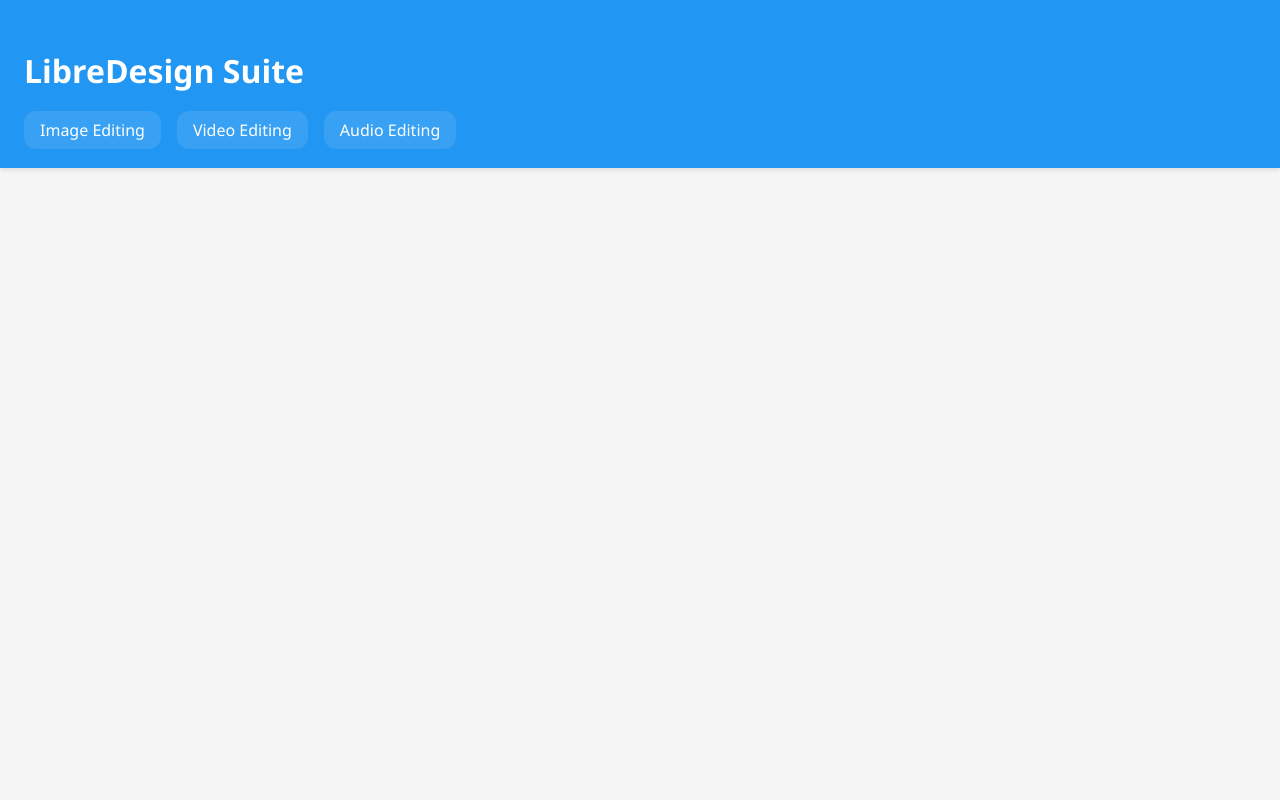
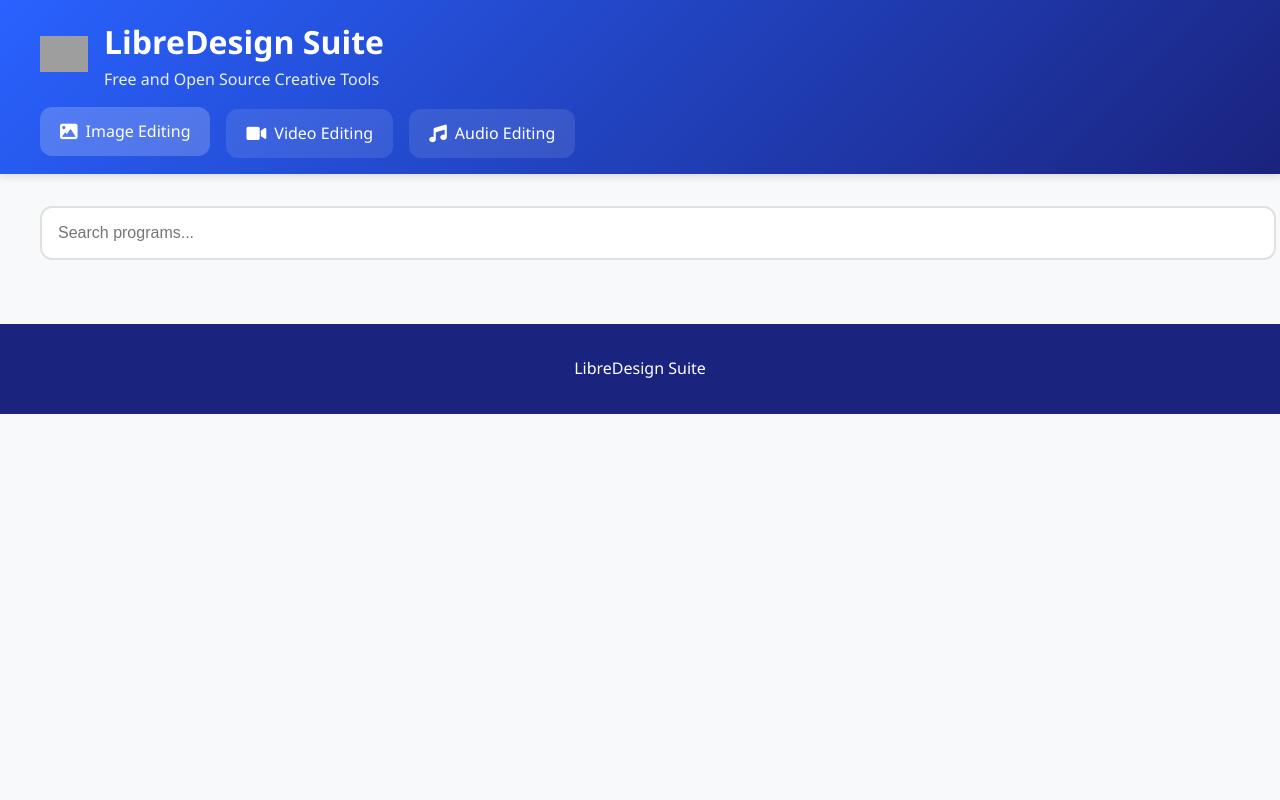
Before and after one commit to FrecceNere/libredesign-suite, a Flask app: page / in a window 1280 px wide. Run offline with Flask 3, Linux system fonts and the light colour scheme; grey boxes are pictures that could not be loaded.

Commit message:
Changed the ui and maked some optimizations

```diff
--- a/src/frontend/static/css/style.css
+++ b/src/frontend/static/css/style.css
@@ -1,13 +1,14 @@
 :root {
-    --primary-color: #2196F3;
-    --secondary-color: #FFC107;
-    --success-color: #4CAF50;
+    --primary-color: #2962ff;
+    --secondary-color: #ffc107;
+    --success-color: #4caf50;
     --error-color: #f44336;
-    --background-color: #f5f5f5;
+    --background-color: #f8f9fa;
     --card-background: #ffffff;
     --text-color: #333333;
     --border-radius: 12px;
-    --spacing: 1.5rem;
+    --header-height: 160px;
+    --transition-speed: 0.3s;
 }
 
 body {
@@ -27,13 +28,48 @@
 }
 
 header {
-    background-color: var(--primary-color);
+    background: linear-gradient(135deg, var(--primary-color), #1a237e);
     color: white;
-    padding: var(--spacing);
-    box-shadow: 0 2px 4px rgba(0,0,0,0.1);
+    padding: 1rem;
+    box-shadow: 0 2px 8px rgba(0,0,0,0.15);
     position: sticky;
     top: 0;
     z-index: 100;
+}
+
+.header-content {
+    max-width: 1200px;
+    margin: 0 auto;
+    padding: 0 1rem;
+}
+
+.logo-area {
+    display: flex;
+    align-items: center;
+    gap: 1rem;
+    margin-bottom: 1rem;
+}
+
+.logo {
+    width: 48px;
+    height: 48px;
+    object-fit: contain;
+}
+
+.title-area {
+    flex: 1;
+}
+
+h1 {
+    margin: 0;
+    font-size: 2rem;
+    font-weight: 600;
+}
+
+.subtitle {
+    margin: 0;
+    opacity: 0.9;
+    font-size: 1rem;
 }
 
 nav {
@@ -52,9 +88,12 @@
 nav a {
     color: white;
     text-decoration: none;
-    padding: 0.5rem 1rem;
+    padding: 0.75rem 1.25rem;
     border-radius: var(--border-radius);
-    transition: all 0.3s ease;
+    transition: all var(--transition-speed) ease;
+    display: flex;
+    align-items: center;
+    gap: 0.5rem;
     background: rgba(255,255,255,0.1);
 }
 
@@ -63,17 +102,44 @@
     transform: translateY(-2px);
 }
 
+nav a i {
+    font-size: 1.1rem;
+}
+
+.search-bar {
+    max-width: 1200px;
+    margin: 2rem auto;
+    padding: 0 1rem;
+}
+
+#program-search {
+    width: 100%;
+    padding: 1rem;
+    border: 2px solid #e0e0e0;
+    border-radius: var(--border-radius);
+    font-size: 1rem;
+    transition: all var(--transition-speed) ease;
+}
+
+#program-search:focus {
+    outline: none;
+    border-color: var(--primary-color);
+    box-shadow: 0 0 0 4px rgba(41, 98, 255, 0.1);
+}
+
 #programs-container {
+    max-width: 1200px;
+    margin: 0 auto 2rem;
+    padding: 0 1rem;
     display: grid;
     grid-template-columns: repeat(auto-fit, minmax(350px, 1fr));
-    gap: var(--spacing);
-    padding: var(--spacing);
+    gap: 2rem;
 }
 
 .program-card {
     background: var(--card-background);
     border-radius: var(--border-radius);
-    padding: var(--spacing);
+    padding: 1.5rem;
     box-shadow: 0 2px 8px rgba(0,0,0,0.1);
     transition: transform 0.3s ease, box-shadow 0.3s ease;
     display: flex;
@@ -237,9 +308,34 @@
     to { transform: translateY(0); opacity: 1; }
 }
 
+footer {
+    background: #1a237e;
+    color: white;
+    text-align: center;
+    padding: 1rem;
+    margin-top: auto;
+}
+
 @media (max-width: 768px) {
     :root {
-        --spacing: 1rem;
+        --header-height: 200px;
+    }
+
+    .header-content {
+        text-align: center;
+    }
+
+    .logo-area {
+        flex-direction: column;
+    }
+
+    nav ul {
+        flex-direction: column;
+        gap: 0.5rem;
+    }
+
+    #programs-container {
+        grid-template-columns: 1fr;
     }
 
     .program-header {
--- a/src/frontend/static/js/main.js
+++ b/src/frontend/static/js/main.js
@@ -1,56 +1,58 @@
 document.addEventListener('DOMContentLoaded', async () => {
     const programsContainer = document.getElementById('programs-container');
     const navLinks = document.querySelectorAll('nav a');
+    const searchInput = document.getElementById('program-search');
+    let currentPrograms = [];
+    let currentCategory = 'image_editing';
 
     async function loadPrograms(category = 'image_editing') {
+        currentCategory = category;
         const programs = await window.pywebview.api.get_programs();
+        currentPrograms = programs[category];
+        renderPrograms(currentPrograms);
+    }
+
+    function renderPrograms(programs) {
         programsContainer.innerHTML = '';
 
-        programs[category].forEach(program => {
+        if (programs.length === 0) {
+            programsContainer.innerHTML = `
+                <div class="no-results">
+                    <i class="fas fa-search"></i>
+                    <p>No programs found matching your search</p>
+                </div>
+            `;
+            return;
+        }
+
+        programs.forEach(program => {
             const card = document.createElement('div');
             card.className = 'program-card';
 
-            const variants = program.variants ?
-                program.variants.map(variant => `
-                    <button class="install-button ${variant.installed ? 'success' : ''}"
-                            data-program="${program.name}"
-                            data-variant="${variant.type}"
-                            ${variant.installed ? 'disabled' : ''}>
-                        <i class="fas ${variant.installed ? 'fa-check' : 'fa-download'}"></i>
-                        <span class="button-text">
-                            ${variant.installed ? 'Installed' : `Install ${variant.name}`}
-                        </span>
-                        <div class="install-progress"></div>
-                    </button>
-                `).join('') :
-                `<button class="install-button ${program.installed ? 'success' : ''}"
-                         data-program="${program.name}"
-                         data-variant="${program.defaultVariant || 'apt'}"
-                         ${program.installed ? 'disabled' : ''}>
-                    <i class="fas ${program.installed ? 'fa-check' : 'fa-download'}"></i>
-                    <span class="button-text">
-                        ${program.installed ? 'Installed' : `Install ${program.name}`}
-                    </span>
-                    <div class="install-progress"></div>
-                 </button>`;
+            const logoPath = program.logo || '/static/img/logos/default.png';
 
             card.innerHTML = `
                 <div class="program-header">
-                    <img src="${program.logo}" alt="${program.name} logo" class="program-logo">
-                    <div class="program-badges">
-                        <span class="program-category">${program.category}</span>
-                        ${program.isCustomized ? '<span class="custom-badge">Custom Patch</span>' : ''}
+                    <img src="${logoPath}" alt="${program.name} logo" class="program-logo">
+                    <div class="program-info">
+                        <h2>${program.name}</h2>
+                        <div class="program-badges">
+                            <span class="program-category">${program.category}</span>
+                            ${program.isCustomized ? '<span class="custom-badge">Custom Version Available</span>' : ''}
+                        </div>
                     </div>
                 </div>
-                <div class="program-info">
-                    <h2>${program.name}</h2>
-                    <p class="program-description">${program.description}</p>
-                    ${program.customDescription ? `<p class="custom-description">${program.customDescription}</p>` : ''}
-                    <div class="program-variants">
-                        ${variants}
-                    </div>
+                <p class="program-description">${program.description}</p>
+                ${program.isCustomized ? `
+                    <p class="custom-description">
+                        <i class="fas fa-magic"></i> ${program.customDescription}
+                    </p>
+                ` : ''}
+                <div class="program-variants">
+                    ${renderVariants(program)}
                 </div>
             `;
+
             programsContainer.appendChild(card);
         });
 
@@ -58,36 +60,71 @@
         document.querySelectorAll('.install-button').forEach(button => {
             button.addEventListener('click', async (e) => {
                 const btn = e.currentTarget;
-                const programName = btn.dataset.program;
+                const program = btn.dataset.program;
                 const variant = btn.dataset.variant;
 
+                btn.classList.add('installing');
                 btn.disabled = true;
-                btn.classList.add('installing');
-                btn.querySelector('.button-text').textContent = 'Installing...';
 
                 try {
-                    const result = await window.pywebview.api.install_program(programName, variant);
+                    const result = await window.pywebview.api.install_program(program, variant);
                     if (result.success) {
                         btn.classList.remove('installing');
                         btn.classList.add('success');
-                        btn.querySelector('.button-text').textContent = 'Installed';
-                        btn.querySelector('i').className = 'fas fa-check';
+                        btn.innerHTML = `
+                            <i class="fas fa-check"></i>
+                            <span class="button-text">Installed</span>
+                        `;
                     } else {
-                        btn.classList.remove('installing');
-                        btn.classList.add('error');
-                        btn.querySelector('.button-text').textContent = 'Error';
-                        btn.querySelector('i').className = 'fas fa-exclamation-triangle';
-                        showError(result.message);
+                        throw new Error(result.message);
                     }
                 } catch (error) {
                     btn.classList.remove('installing');
                     btn.classList.add('error');
-                    btn.querySelector('.button-text').textContent = 'Error';
-                    btn.querySelector('i').className = 'fas fa-exclamation-triangle';
-                    showError('Installation failed');
+                    btn.disabled = false;
+                    showError(`Failed to install ${program}: ${error.message}`);
                 }
             });
         });
+    }
+
+    function renderVariants(program) {
+        if (!program.variants) {
+            return `
+                <button class="install-button ${program.installed ? 'success' : ''}"
+                        data-program="${program.name}"
+                        data-variant="apt"
+                        ${program.installed ? 'disabled' : ''}>
+                    <i class="fas ${program.installed ? 'fa-check' : 'fa-download'}"></i>
+                    <span class="button-text">
+                        ${program.installed ? 'Installed' : `Install ${program.name}`}
+                    </span>
+                    <div class="install-progress"></div>
+                </button>
+            `;
+        }
+
+        return program.variants.map(variant => `
+            <button class="install-button ${variant.installed ? 'success' : ''}"
+                    data-program="${program.name}"
+                    data-variant="${variant.type}"
+                    ${variant.installed ? 'disabled' : ''}>
+                <i class="fas ${variant.installed ? 'fa-check' : 'fa-download'}"></i>
+                <span class="button-text">
+                    ${variant.installed ? 'Installed' : `Install ${variant.name}`}
+                </span>
+                <div class="install-progress"></div>
+            </button>
+        `).join('');
+    }
+
+    function filterPrograms(searchTerm) {
+        const filtered = currentPrograms.filter(program =>
+            program.name.toLowerCase().includes(searchTerm.toLowerCase()) ||
+            program.description.toLowerCase().includes(searchTerm.toLowerCase()) ||
+            program.category.toLowerCase().includes(searchTerm.toLowerCase())
+        );
+        renderPrograms(filtered);
     }
 
     function showError(message) {
@@ -101,15 +138,21 @@
         setTimeout(() => toast.remove(), 5000);
     }
 
+    searchInput.addEventListener('input', (e) => {
+        filterPrograms(e.target.value);
+    });
+
     // Navigation event listeners
     navLinks.forEach(link => {
         link.addEventListener('click', (e) => {
             e.preventDefault();
-            const category = e.target.dataset.category;
+            const category = e.target.closest('a').dataset.category;
             loadPrograms(category);
 
             navLinks.forEach(l => l.classList.remove('active'));
-            e.target.classList.add('active');
+            e.target.closest('a').classList.add('active');
+
+            searchInput.value = '';
         });
     });
 
--- a/src/frontend/templates/index.html
+++ b/src/frontend/templates/index.html
@@ -5,23 +5,46 @@
     <meta name="viewport" content="width=device-width, initial-scale=1.0">
     <title>LibreDesign Suite</title>
     <link rel="stylesheet" href="{{ url_for('static', filename='css/style.css') }}">
+    <link rel="stylesheet" href="https://cdnjs.cloudflare.com/ajax/libs/font-awesome/6.0.0/css/all.min.css">
 </head>
 <body>
     <header>
-        <h1>LibreDesign Suite</h1>
-        <nav>
-            <ul>
-                <li><a href="#" data-category="image_editing">Image Editing</a></li>
-                <li><a href="#" data-category="video_editing">Video Editing</a></li>
-                <li><a href="#" data-category="audio_editing">Audio Editing</a></li>
-            </ul>
-        </nav>
+        <div class="header-content">
+            <div class="logo-area">
+                <img src="{{ url_for('static', filename='img/logo.png') }}" alt="LibreDesign Suite Logo" class="logo">
+                <div class="title-area">
+                    <h1>LibreDesign Suite</h1>
+                    <p class="subtitle">Free and Open Source Creative Tools</p>
+                </div>
+            </div>
+            <nav>
+                <ul>
+                    <li><a href="#" data-category="image_editing" class="active">
+                        <i class="fas fa-image"></i> Image Editing
+                    </a></li>
+                    <li><a href="#" data-category="video_editing">
+                        <i class="fas fa-video"></i> Video Editing
+                    </a></li>
+                    <li><a href="#" data-category="audio_editing">
+                        <i class="fas fa-music"></i> Audio Editing
+                    </a></li>
+                </ul>
+            </nav>
+        </div>
     </header>
+
+    <div class="search-bar">
+        <input type="text" id="program-search" placeholder="Search programs...">
+    </div>
 
     <main id="programs-container">
         <!-- Programs will be loaded here dynamically -->
     </main>
 
+    <footer>
+        <p>LibreDesign Suite</p>
+    </footer>
+
     <script src="{{ url_for('static', filename='js/main.js') }}"></script>
 </body>
 </html>
--- a/src/main.py
+++ b/src/main.py
@@ -9,6 +9,9 @@
 import requests
 from pathlib import Path
 import tempfile
+import time
+from concurrent.futures import ThreadPoolExecutor
+import multiprocessing
 
 app = Flask(__name__,
     template_folder='frontend/templates',
@@ -25,22 +28,51 @@
                 'Audacity': 'audacity'
             }
         }
+        self._cache = {
+            'flatpak': {},
+            'apt': {},
+            'custom_config': {}
+        }
+        self._cache_ttl = 300  # 5 minutes cache validity
+
+    def _cache_get(self, cache_type, key):
+        cache_entry = self._cache[cache_type].get(key)
+        if cache_entry:
+            timestamp, value = cache_entry
+            if time.time() - timestamp < self._cache_ttl:
+                return value
+        return None
+
+    def _cache_set(self, cache_type, key, value):
+        self._cache[cache_type][key] = (time.time(), value)
 
     def _check_flatpak_installed(self, app_id):
         """Check if a Flatpak application is installed"""
+        cached = self._cache_get('flatpak', app_id)
+        if cached is not None:
+            return cached
+
         try:
             result = subprocess.run(['flatpak', 'list', '--app', '--columns=application'],
                                  capture_output=True, text=True)
-            return app_id in result.stdout
+            is_installed = app_id in result.stdout
+            self._cache_set('flatpak', app_id, is_installed)
+            return is_installed
         except Exception:
             return False
 
     def _check_apt_installed(self, package_name):
         """Check if an apt package is installed"""
+        cached = self._cache_get('apt', package_name)
+        if cached is not None:
+            return cached
+
         try:
             result = subprocess.run(['dpkg', '-l', package_name],
                                  capture_output=True, text=True)
-            return f"ii  {package_name}" in result.stdout
+            is_installed = f"ii  {package_name}" in result.stdout
+            self._cache_set('apt', package_name, is_installed)
+            return is_installed
         except Exception:
             return False
 
@@ -55,6 +87,38 @@
             preferences = config_path / 'preferences.xml'
             return preferences.exists() and preferences.is_file()
         return False
+
+    def _download_file(self, url, destination):
+        """Download file with progress and chunked transfer"""
+        try:
+            response = requests.get(url, stream=True)
+            response.raise_for_status()
+
+            total_size = int(response.headers.get('content-length', 0))
+            block_size = 8192
+
+            with open(destination, 'wb') as f:
+                for chunk in response.iter_content(block_size):
+                    if chunk:
+                        f.write(chunk)
+
+            return True
+        except Exception as e:
+            print(f"Download error: {e}")
+            return False
+
+    def _parallel_copy(self, src_items, dst_base):
+        """Copy files and directories in parallel"""
+        def copy_item(item):
+            dst_path = dst_base / item.name
+            if item.is_dir():
+                shutil.copytree(item, dst_path, dirs_exist_ok=True)
+            else:
+                shutil.copy2(item, dst_path)
+
+        max_workers = min(multiprocessing.cpu_count() * 2, len(src_items))
+        with ThreadPoolExecutor(max_workers=max_workers) as executor:
+            list(executor.map(copy_item, src_items))
 
     def get_programs(self):
         """Return list of available open source programs with installation status"""
@@ -162,40 +226,32 @@
             # Install GIMP via Flatpak
             subprocess.run(['flatpak', 'install', '-y', 'flathub', 'org.gimp.GIMP'], check=True)
 
-            # Create temp directory for download
             with tempfile.TemporaryDirectory() as tmp_dir:
                 tmp_path = Path(tmp_dir)
-
-                # Download PhotoGIMP
-                url = "https://github.com/Diolinux/PhotoGIMP/releases/download/3.0/PhotoGIMP-linux.zip"
                 zip_path = tmp_path / "photogimp.zip"
 
+                # Download PhotoGIMP using optimized downloader
                 print("Downloading PhotoGIMP...")
-                response = requests.get(url)
-                with open(zip_path, 'wb') as f:
-                    f.write(response.content)
+                url = "https://github.com/Diolinux/PhotoGIMP/releases/download/3.0/PhotoGIMP-linux.zip"
+                if not self._download_file(url, zip_path):
+                    raise Exception("Failed to download PhotoGIMP")
 
-                # Extract files
                 print("Extracting files...")
                 shutil.unpack_archive(zip_path, tmp_path)
 
-                # Get user's home directory
                 home = Path.home()
-
-                # Find the extracted PhotoGIMP directory
                 extracted_dir = next(tmp_path.glob('PhotoGIMP*'))
 
                 print("Installing PhotoGIMP files...")
 
-                # Copy .config directory
-                if (extracted_dir / '.config').exists():
-                    shutil.copytree(extracted_dir / '.config', home / '.config',
-                                  dirs_exist_ok=True)
+                # Use parallel copy for better performance
+                config_items = list((extracted_dir / '.config').glob('*'))
+                local_items = list((extracted_dir / '.local').glob('*'))
 
-                # Copy .local directory
-                if (extracted_dir / '.local').exists():
-                    shutil.copytree(extracted_dir / '.local', home / '.local',
-                                  dirs_exist_ok=True)
+                if config_items:
+                    self._parallel_copy(config_items, home / '.config')
+                if local_items:
+                    self._parallel_copy(local_items, home / '.local')
 
                 print("PhotoGIMP installation complete!")
                 return {'success': True, 'message': 'PhotoGIMP installed successfully'}
```
Also changed, not shown: other parts of src/frontend/static/css/style.css (+24 -19 lines).
